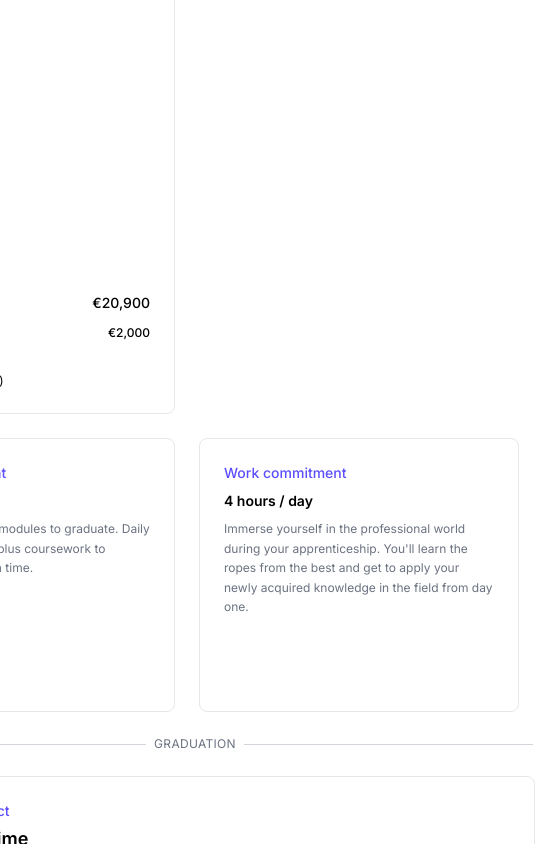
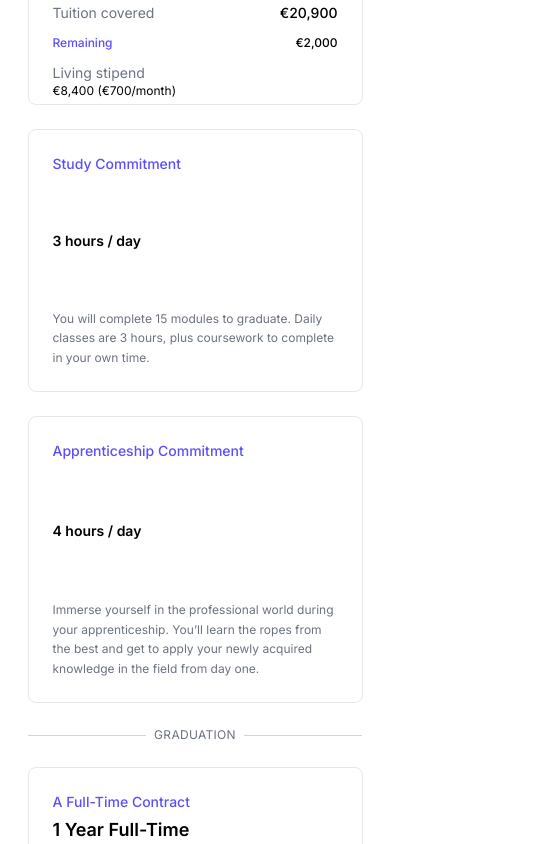
Before and after one commit to MahmoudGh01/tech_challenge, a React (Vite) app: page / in a window 390 px wide. Shown: the part 1920-2764 px from the top of the page, 535 px wide, since content can reach past the window. Built offline with nearby package versions, Linux system fonts and the light colour scheme.

Commit message:
Make component Section Responsive

```diff
--- a/src/components/CommitmentSection.jsx
+++ b/src/components/CommitmentSection.jsx
@@ -3,8 +3,9 @@ import React from 'react'
 const CommitmentSection = () => {
   return (
       <section className="max-w-[1440px] mx-auto px-4 py-16 flex flex-col gap-10 items-center font-sans">
-        <div className="flex flex-col md:flex-row flex-wrap gap-6 justify-center">
-          <div className="border w-[320px] h-[524px] p-6 flex flex-col justify-between rounded-lg text-sm">
+        <div className="flex flex-col md:flex-row md:flex-wrap gap-6 justify-center items-center md:items-start">
+
+          <div className="border w-[335px] md:w-[320px] h-[215px] md:h-[524px] p-6 flex flex-col justify-between rounded-lg text-sm">
             <div>
               <p className="text-primary font-medium mb-2">Scholarship value</p>
               <p className="text-3xl font-semibold mb-6">€31,300</p>
@@ -25,39 +26,35 @@ const CommitmentSection = () => {
             </div>
           </div>
 
-          <div className="flex flex-col gap-6">
-            <div className="flex gap-6">
-              <div className="w-[320px] h-[274px] border p-6 rounded-lg text-sm flex flex-col justify-between">
-                <div>
-                  <p className="text-primary font-medium mb-2">Study commitment</p>
+          <div className="flex flex-col gap-6 items-center md:items-start">
+            <div className="flex flex-col md:flex-row gap-6 items-center md:items-start">
+              <div className="w-[335px] md:w-[320px] h-[263px] md:h-[274px] border p-6 rounded-lg text-sm flex flex-col justify-between">
+                <p className="text-primary font-medium mb-2">Study Commitment</p>
                 <p className="font-semibold mb-2">3 hours / day</p>
                 <p className="text-textGray text-xs leading-relaxed">
                   You will complete 15 modules to graduate. Daily classes are 3 hours, plus coursework to complete in your own time.
                 </p>
               </div>
-              </div>
 
-              <div className="w-[320px] h-[274px] border p-6 rounded-lg text-sm flex flex-col justify-between">
-                <div>
-                  <p className="text-primary font-medium mb-2">Work commitment</p>
+              <div className="w-[335px] md:w-[320px] h-[287px] md:h-[274px] border p-6 rounded-lg text-sm flex flex-col justify-between">
+                <p className="text-primary font-medium mb-2">Apprenticeship Commitment</p>
                 <p className="font-semibold mb-2">4 hours / day</p>
                 <p className="text-textGray text-xs leading-relaxed">
-                    Immerse yourself in the professional world during your apprenticeship. You'll learn the ropes from the best and get to apply your newly acquired knowledge in the field from day one.
+                  Immerse yourself in the professional world during your apprenticeship. You’ll learn the ropes from the best and get to apply your newly acquired knowledge in the field from day one.
                 </p>
               </div>
             </div>
-            </div>
 
-            <div className="w-[676px] max-w-full flex items-center justify-center text-xs text-textGray uppercase gap-2 tracking-wide mx-auto">
+            <div className="w-[335px] md:w-[676px] max-w-full flex items-center justify-center text-xs text-textGray uppercase gap-2 tracking-wide mx-auto">
               <div className="w-full h-px bg-gray-300" />
               Graduation
               <div className="w-full h-px bg-gray-300" />
             </div>
 
-            <div className="w-[680px] h-[178px] border p-6 rounded-lg text-sm mx-auto">
-              <p className="text-primary font-medium mb-1">A full-time contract</p>
-              <p className="font-semibold text-lg mb-1">1 Year / Full-Time</p>
-              <p className="text-textGray text-xs">You'll be guaranteed a 1 year contract with SCG upon graduation.</p>
+            <div className="w-[335px] md:w-[680px] h-[215px] md:h-[178px] border p-6 rounded-lg text-sm mx-auto">
+              <p className="text-primary font-medium mb-1">A Full-Time Contract</p>
+              <p className="font-semibold text-lg mb-1">1 Year Full-Time</p>
+              <p className="text-textGray text-xs">You’ll be guaranteed a 1 year contract with SCG upon graduation.</p>
             </div>
           </div>
         </div>
```
Lines whose indentation alone changed are shown as unchanged.
